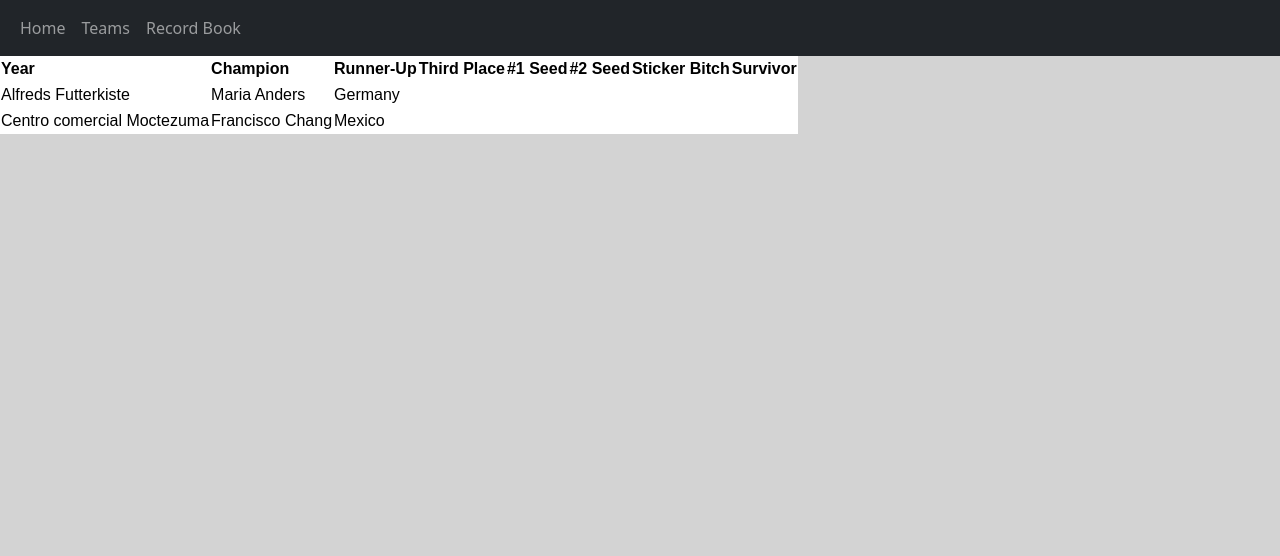
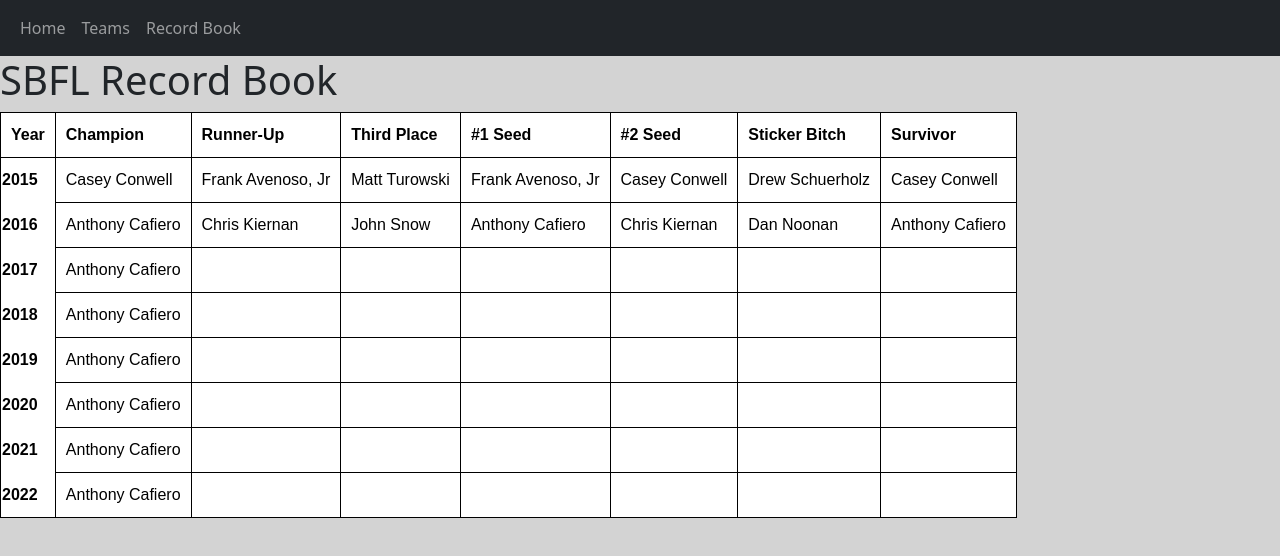
Before and after one commit to kennyj34/sbfl, a React (Create React App) app: page /recordbook in a window 1280 px wide. Shown: the top 556 px of the page. Built offline with nearby package versions, Linux system fonts and the light colour scheme.

Commit message:
new commit

```diff
--- a/package.json
+++ b/package.json
@@ -12,7 +12,7 @@
     "react-dom": "^18.2.0",
     "react-router": "^6.4.5",
     "react-router-dom": "^6.4.5",
-    "react-scripts": "5.0.1",
+    "react-scripts": "^5.0.1",
     "web-vitals": "^2.1.4"
   },
   "scripts": {
--- a/src/components/home/home.js
+++ b/src/components/home/home.js
@@ -35,7 +35,7 @@ export default function Home() {
           <h5>2021 Belt Bowl Winner: Ira Dogruyol</h5>
         </div>
         <div style={{display:'flex',justifyContent:'center'}}>
-          <img style={{mixBlendMode:'darken'}}src='./asset/Snorks.jpg' alt="image" />
+        <img style={{mixBlendMode:'darken'}}src='./asset/Reapers.jpg' alt="image" />
         </div>
         <Carousel.Caption>
           <div>
@@ -50,7 +50,7 @@ export default function Home() {
           <h5>2020 Belt Bowl Winner: Matt Turowski</h5>
         </div>
         <div style={{display:'flex',justifyContent:'center'}}>
-          <img style={{mixBlendMode:'darken'}}src='./asset/Snorks.jpg' alt="image" />
+          <img style={{mixBlendMode:'darken'}}src='./asset/Rats.png' alt="image" />
         </div>
         <Carousel.Caption>
           <div>
@@ -64,6 +64,9 @@ export default function Home() {
         <div style={{display:'flex', justifyContent:'center'}}>
           <h5>2019 Belt Bowl Winner: Matt Turowski</h5>
         </div>
+        <div style={{display:'flex',justifyContent:'center'}}>
+          <img style={{mixBlendMode:'darken'}}src='./asset/Rats.png' alt="image" />
+        </div>
         <Carousel.Caption>
           <div>
             Team: NYC Pizza Rats
@@ -75,6 +78,9 @@ export default function Home() {
         <div style={{marginBottom:'100px'}}>
         <div style={{display:'flex', justifyContent:'center'}}>
           <h5>2018 Belt Bowl Winner: John Snow</h5>
+        </div>
+        <div style={{display:'flex',justifyContent:'center'}}>
+          <img style={{mixBlendMode:'darken'}}src='./asset/Raccoons.jpg' alt="image" />
         </div>
         <Carousel.Caption>
           <div>
@@ -88,6 +94,9 @@ export default function Home() {
         <div style={{display:'flex', justifyContent:'center'}}>
           <h5>2017 Belt Bowl Winner: Casey Conwell</h5>
         </div>
+        <div style={{display:'flex',justifyContent:'center'}}>
+          <img style={{mixBlendMode:'darken'}}src='./asset/Snorks.jpg' alt="image" />
+        </div>
         <Carousel.Caption>
           <div>
             Team: Butte Snorks
@@ -100,6 +109,9 @@ export default function Home() {
         <div style={{display:'flex', justifyContent:'center'}}>
           <h5>2016 Belt Bowl Winner: Anthony Cafiero</h5>
         </div>
+        <div style={{display:'flex',justifyContent:'center'}}>
+          <img style={{mixBlendMode:'darken'}}src='./asset/Bombers.jpg' alt="image" />
+        </div>
         <Carousel.Caption>
           <div>
             Team: Bagdhad Bombers
@@ -111,6 +123,9 @@ export default function Home() {
         <div style={{marginBottom:'100px'}}>
         <div style={{display:'flex', justifyContent:'center'}}>
           <h5>2015 Belt Bowl Winner: Casey Conwell</h5>
+        </div>
+        <div style={{display:'flex',justifyContent:'center'}}>
+          <img style={{mixBlendMode:'darken'}}src='./asset/Snorks.jpg' alt="image" />
         </div>
         <Carousel.Caption>
           <div>
--- a/src/components/home/recordbook.js
+++ b/src/components/home/recordbook.js
@@ -11,30 +11,102 @@ const RecordBook = (props) => {
     color: "black",
     backgroundColor: "white",
     padding: "10px",
-    fontFamily: "Arial"
+    fontFamily: "Arial",
+    border:'1px solid black'
   };
   return (
 <div>
+  <h1>SBFL Record Book</h1>
 <table style={mystyle}>
-  <tr>
-    <th>Year</th>
-    <th>Champion</th>
-    <th>Runner-Up</th>
-    <th>Third Place</th>
-    <th>#1 Seed</th>
-    <th>#2 Seed</th>
-    <th>Sticker Bitch</th>
-    <th>Survivor</th>
+  <tr style={mystyle}>
+    <th style={mystyle}>Year</th>
+    <th style={mystyle}>Champion</th>
+    <th style={mystyle}>Runner-Up</th>
+    <th style={mystyle}>Third Place</th>
+    <th style={mystyle}>#1 Seed</th>
+    <th style={mystyle}>#2 Seed</th>
+    <th style={mystyle}>Sticker Bitch</th>
+    <th style={mystyle}>Survivor</th>
   </tr>
   <tr>
-    <td>Alfreds Futterkiste</td>
-    <td>Maria Anders</td>
-    <td>Germany</td>
+    <td style={{fontWeight:'bold'}}>2015</td>
+    <td style={mystyle}>Casey Conwell</td>
+    <td style={mystyle}>Frank Avenoso, Jr</td>
+    <td style={mystyle}>Matt Turowski</td>
+    <td style={mystyle}>Frank Avenoso, Jr</td>
+    <td style={mystyle}>Casey Conwell</td>
+    <td style={mystyle}>Drew Schuerholz</td>
+    <td style={mystyle}>Casey Conwell</td>
   </tr>
   <tr>
-    <td>Centro comercial Moctezuma</td>
-    <td>Francisco Chang</td>
-    <td>Mexico</td>
+    <td style={{fontWeight:'bold'}}>2016</td>
+    <td style={mystyle}>Anthony Cafiero</td>
+    <td style={mystyle}>Chris Kiernan</td>
+    <td style={mystyle}>John Snow</td>
+    <td style={mystyle}>Anthony Cafiero</td>
+    <td style={mystyle}>Chris Kiernan</td>
+    <td style={mystyle}>Dan Noonan</td>
+    <td style={mystyle}>Anthony Cafiero</td>
+  </tr>
+  <tr>
+    <td style={{fontWeight:'bold'}}>2017</td>
+    <td style={mystyle}>Anthony Cafiero</td>
+    <td style={mystyle}></td>
+    <td style={mystyle}></td>
+    <td style={mystyle}></td>
+    <td style={mystyle}></td>
+    <td style={mystyle}></td>
+    <td style={mystyle}></td>
+  </tr>
+  <tr>
+    <td style={{fontWeight:'bold'}}>2018</td>
+    <td style={mystyle}>Anthony Cafiero</td>
+    <td style={mystyle}></td>
+    <td style={mystyle}></td>
+    <td style={mystyle}></td>
+    <td style={mystyle}></td>
+    <td style={mystyle}></td>
+    <td style={mystyle}></td>
+  </tr>
+  <tr>
+    <td style={{fontWeight:'bold'}}>2019</td>
+    <td style={mystyle}>Anthony Cafiero</td>
+    <td style={mystyle}></td>
+    <td style={mystyle}></td>
+    <td style={mystyle}></td>
+    <td style={mystyle}></td>
+    <td style={mystyle}></td>
+    <td style={mystyle}></td>
+  </tr>
+  <tr>
+    <td style={{fontWeight:'bold'}}>2020</td>
+    <td style={mystyle}>Anthony Cafiero</td>
+    <td style={mystyle}></td>
+    <td style={mystyle}></td>
+    <td style={mystyle}></td>
+    <td style={mystyle}></td>
+    <td style={mystyle}></td>
+    <td style={mystyle}></td>
+  </tr>
+  <tr>
+    <td style={{fontWeight:'bold'}}>2021</td>
+    <td style={mystyle}>Anthony Cafiero</td>
+    <td style={mystyle}></td>
+    <td style={mystyle}></td>
+    <td style={mystyle}></td>
+    <td style={mystyle}></td>
+    <td style={mystyle}></td>
+    <td style={mystyle}></td>
+  </tr>
+  <tr>
+    <td style={{fontWeight:'bold'}}>2022</td>
+    <td style={mystyle}>Anthony Cafiero</td>
+    <td style={mystyle}></td>
+    <td style={mystyle}></td>
+    <td style={mystyle}></td>
+    <td style={mystyle}></td>
+    <td style={mystyle}></td>
+    <td style={mystyle}></td>
   </tr>
 </table>
 </div>
```
Also changed, not shown: 1 other file (tests, documents, lock files or other folders).
